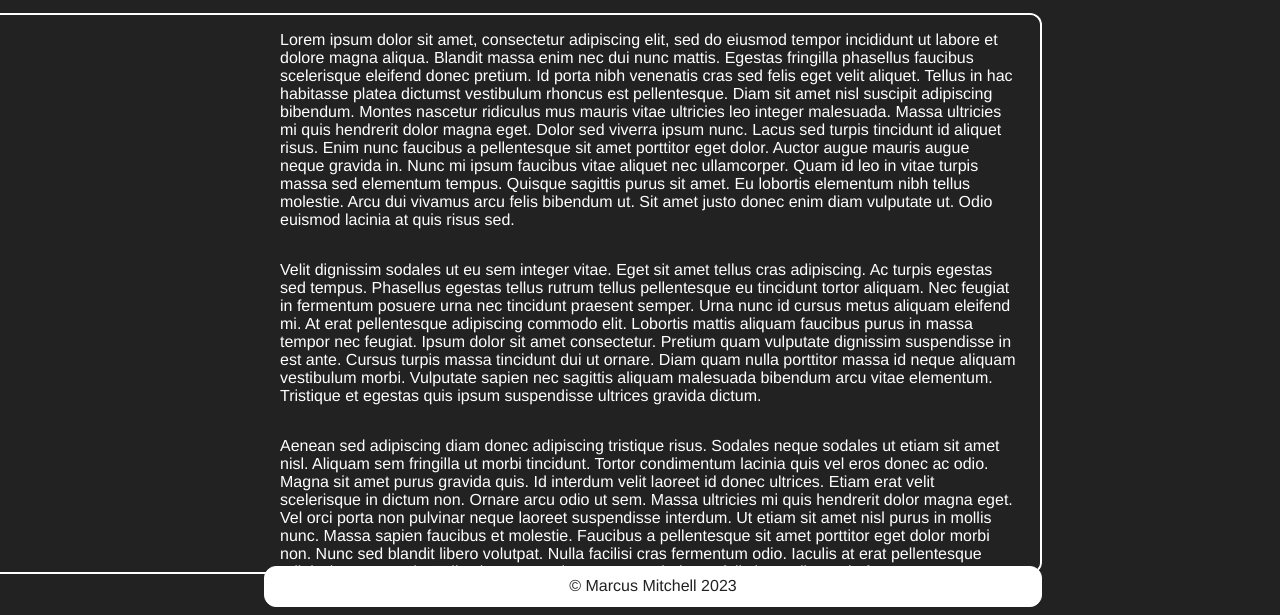
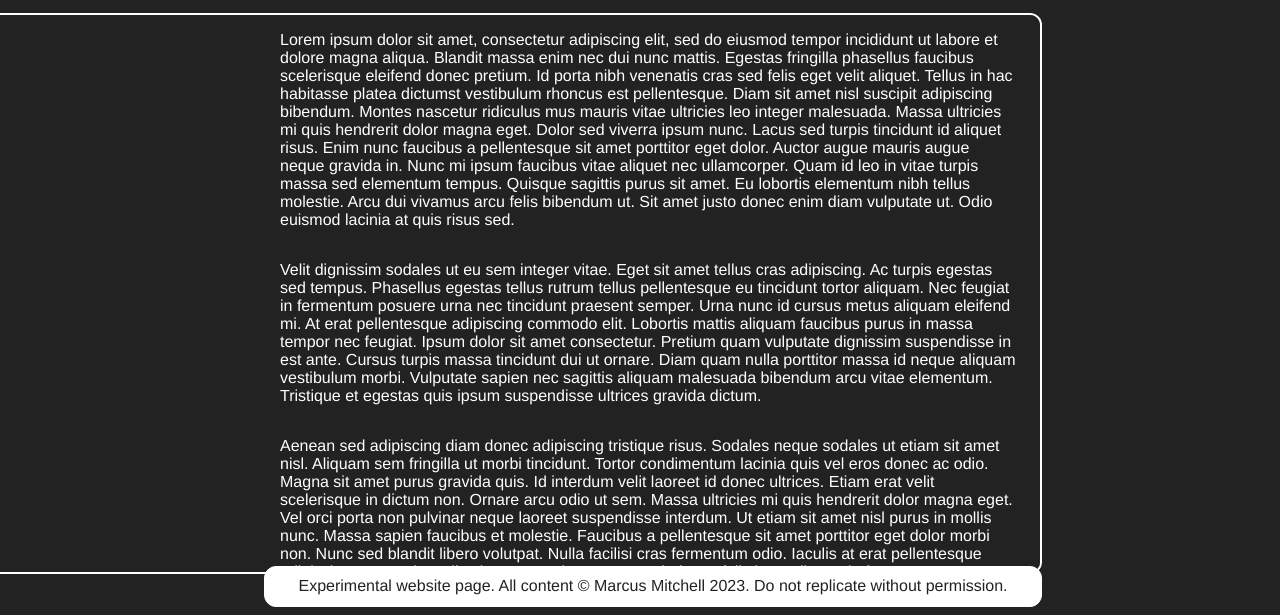
Before and after one commit to marcusjmitchell/marcusmitchell, a plain HTML site: page frametest/index.html in a window 1280 px wide. Shown: the part 185-800 px from the top of the page. Drawn offline with Linux system fonts and the light colour scheme.

Commit message:
copyright update

```diff
--- a/frametest/index.html
+++ b/frametest/index.html
@@ -1,7 +1,7 @@
 <!DOCTYPE html>
 <html lang="en">
     <head>
-        <title>Friends & Connections</title>
+        <title>Frametest</title>
         <link href="frame.css" type="text/css" rel="stylesheet">
         <!--<link href="/style.css" type="text/css" rel="stylesheet">-->
         <meta charset="UTF-8" name="Marcus Mitchell" content="Marcus Mitchell's Website">
@@ -70,7 +70,7 @@
                 <p>Arcu cursus euismod quis viverra nibh. In dictum non consectetur a erat. Cursus metus aliquam eleifend mi in nulla posuere. Mauris pharetra et ultrices neque ornare aenean euismod. Et magnis dis parturient montes nascetur ridiculus mus mauris. Vel risus commodo viverra maecenas. Nibh nisl condimentum id venenatis a condimentum. Lacus vel facilisis volutpat est velit egestas dui id. A cras semper auctor neque vitae tempus quam. Eu lobortis elementum nibh tellus. Mauris in aliquam sem fringilla ut morbi.</p>
             </div>
             <div id="footer">
-                <p>&copy; Marcus Mitchell 2023</p>
+                <p>Experimental website page. All content &copy; Marcus Mitchell 2023. Do not replicate without permission.</p>
                 <p id="non-js">You are viewing the javascript-disabled version of this website.</p>
             </div>
         </div>
```
